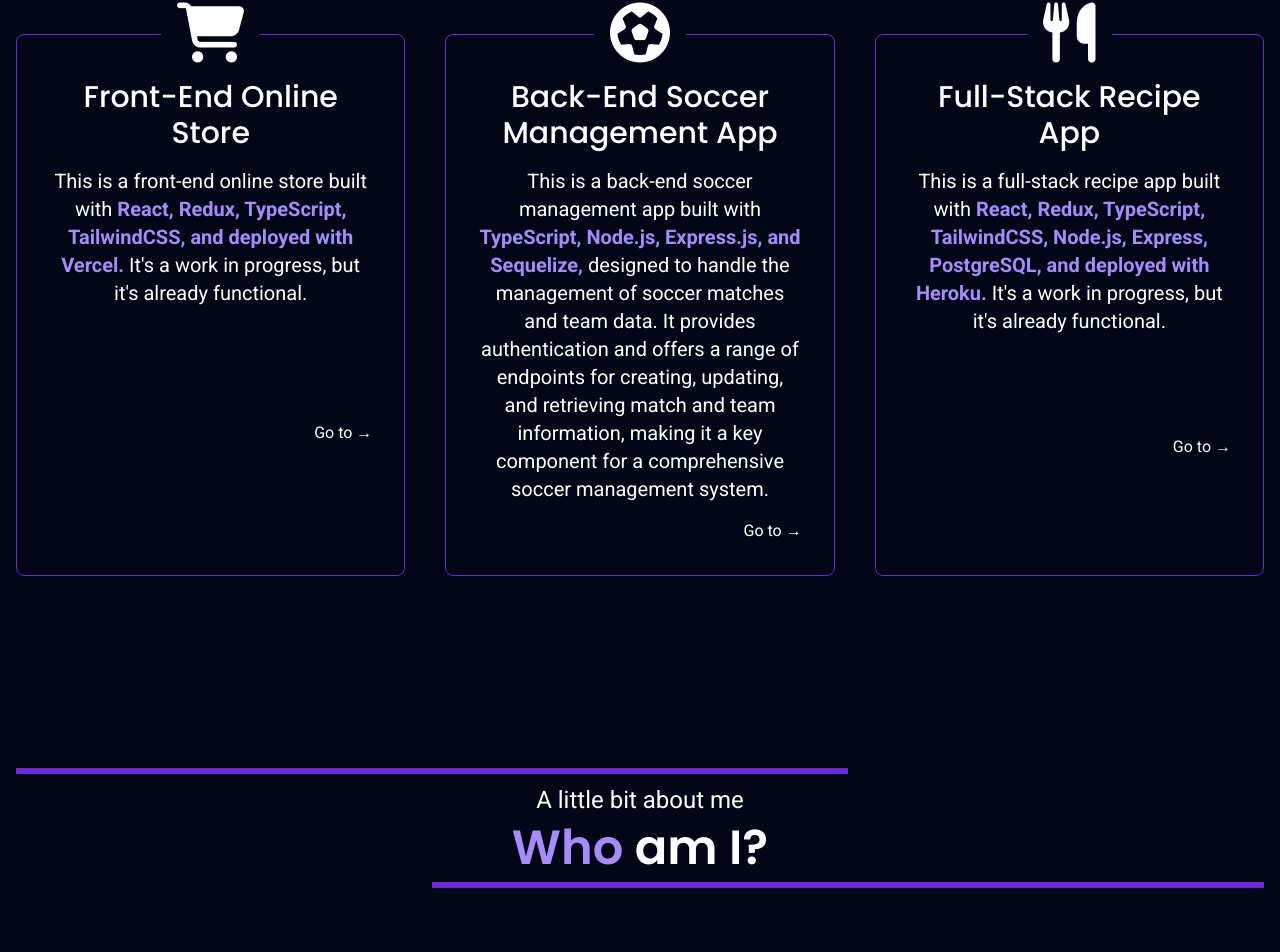
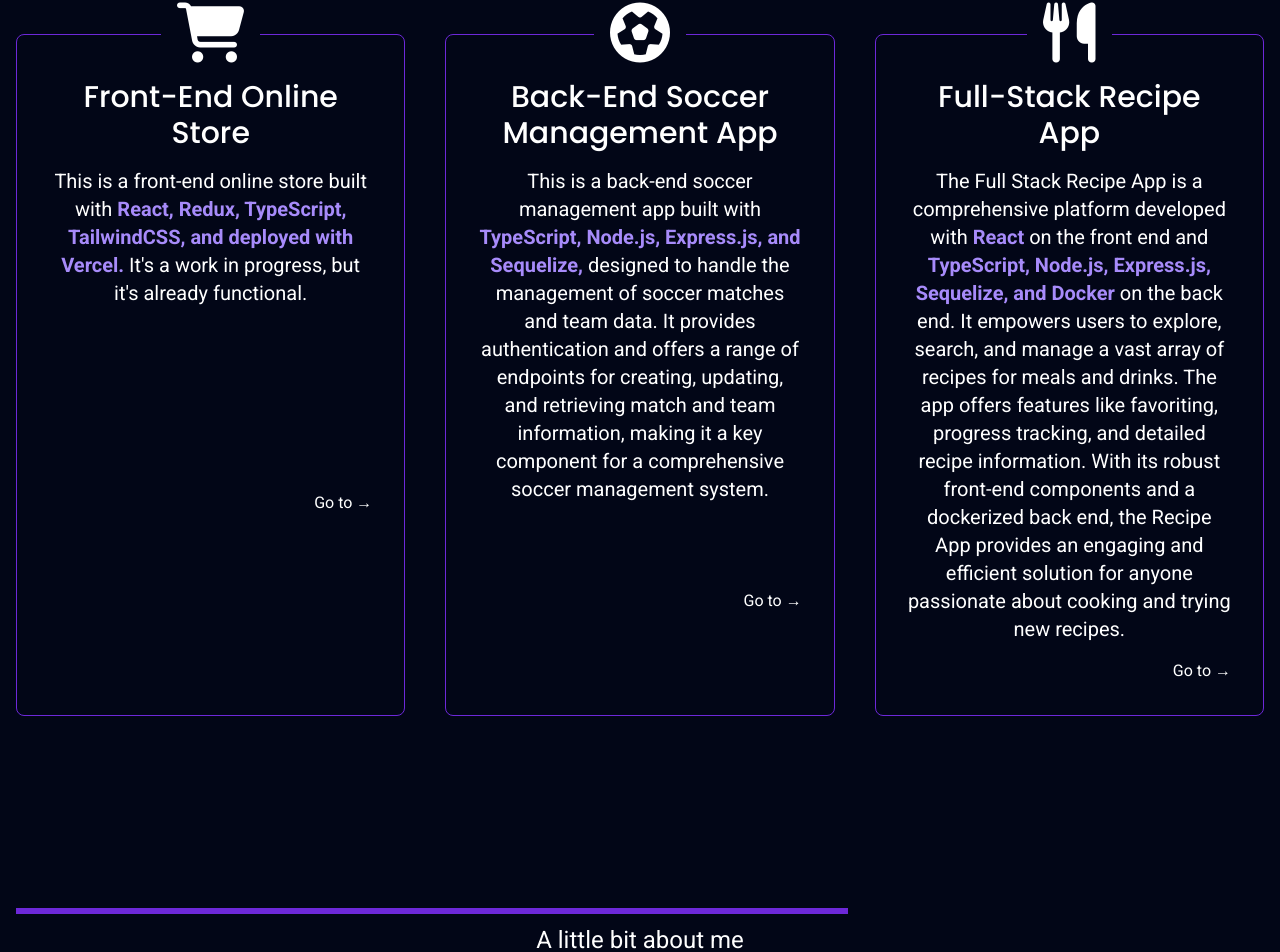
Before and after one commit to Netto-JM/Netto-JM.github.io, a SvelteKit app: page / in a window 1280 px wide. Shown: the part 1049-2001 px from the top of the page. Built offline with nearby package versions, Linux system fonts and the light colour scheme.

Commit message:
Update "Full Stack Recipe App" description

```diff
--- a/src/components/Main.svelte
+++ b/src/components/Main.svelte
@@ -101,8 +101,12 @@
       </Step>
       <Step step={steps[2]}>
         <p class="text-base sm:text-lg md:text-xl">
-          This is a full-stack recipe app built with <strong class="text-violet-400">React, Redux, TypeScript, TailwindCSS,
-          Node.js, Express, PostgreSQL, and deployed with Heroku.</strong> It's a work in progress, but it's already functional.
+          The Full Stack Recipe App is a comprehensive platform developed with <strong class="text-violet-400">React</strong>
+          on the front end and <strong class="text-violet-400">TypeScript, Node.js, Express.js, Sequelize, and Docker</strong>
+          on the back end. It empowers users to explore, search, and manage a vast array of recipes for meals and drinks.
+          The app offers features like favoriting, progress tracking, and detailed recipe information. With its robust
+          front-end components and a dockerized back end, the Recipe App provides an engaging and efficient solution for
+          anyone passionate about cooking and trying new recipes.
         </p>
       </Step>
     </div>
```
